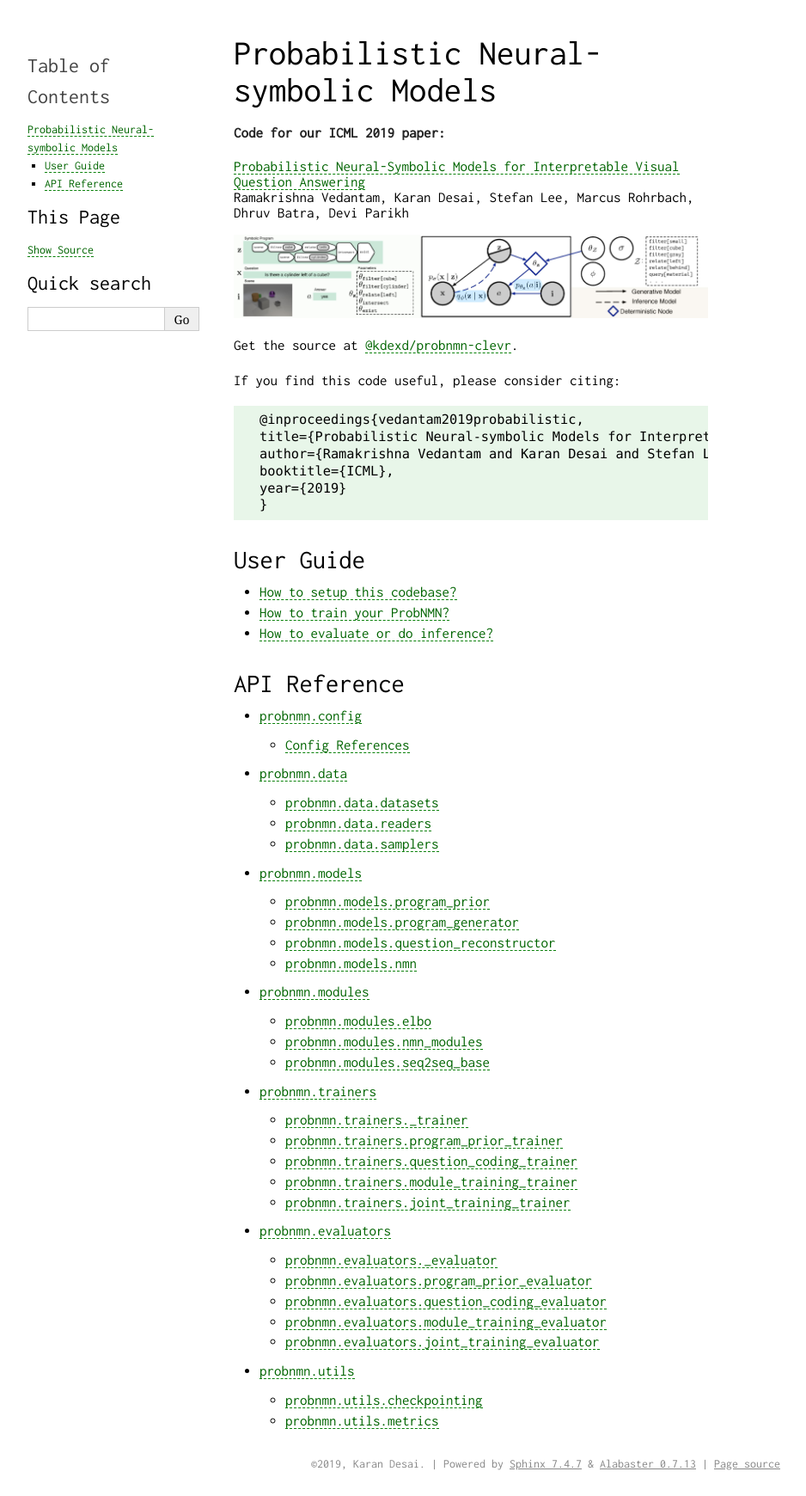
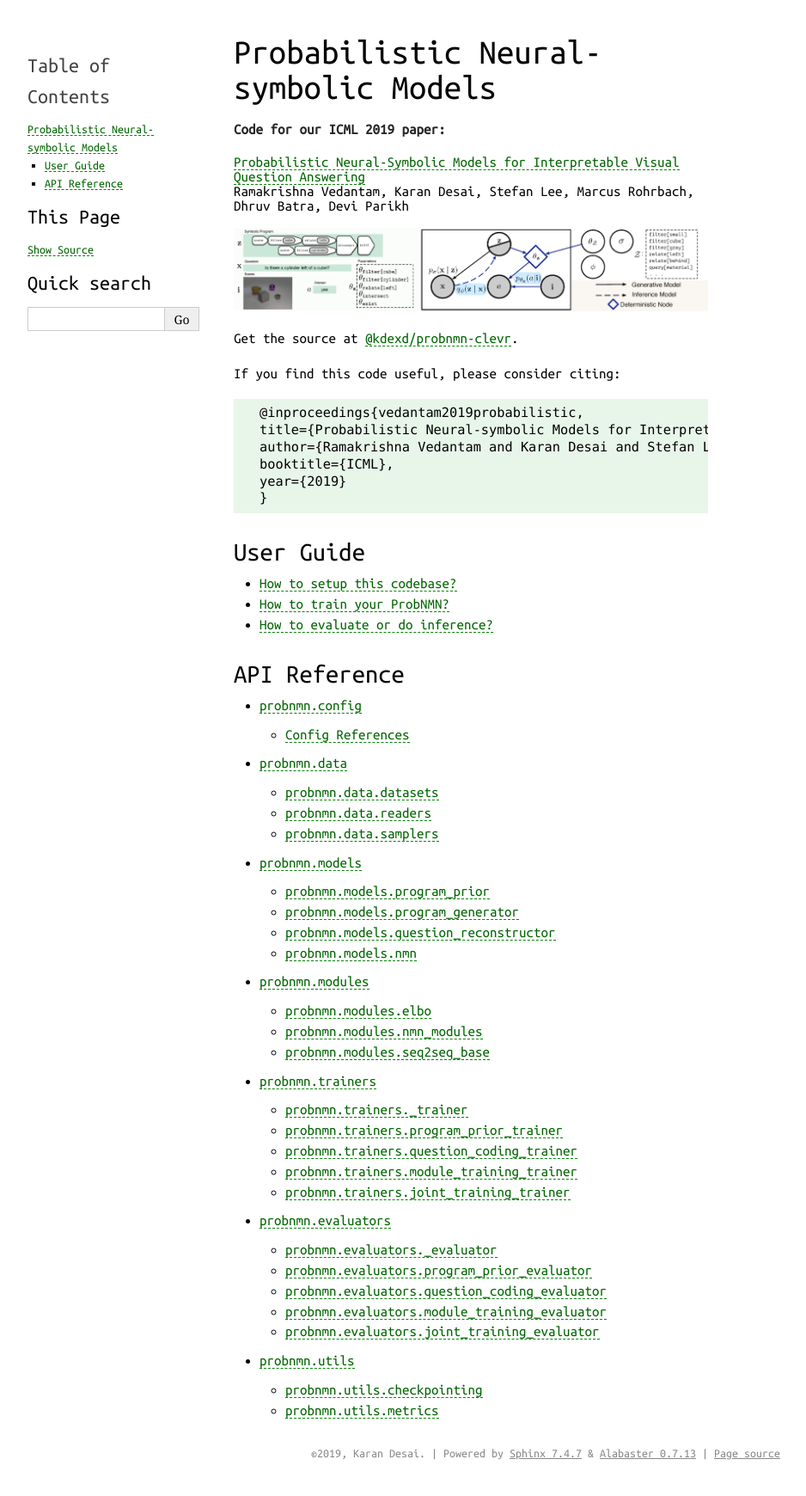
Before and after one commit to kdexd/probnmn-clevr, a Sphinx documentation site: the page built from docs/index.rst, in a window 1280 px wide. Shown: the whole page at 86% size, without its empty margins (202-1140 px from the left). Built offline with Sphinx 7.4.7, drawn with Linux system fonts in a browser that asks for light colours.

Commit message:
Change font family to Ubuntu Mono.

```diff
--- a/docs/_static/custom.css
+++ b/docs/_static/custom.css
@@ -1,6 +1,6 @@
 body {
     padding: 40px 0 0 0;
-    font-family: 'Inconsolata' !important;
+    font-family: "Ubuntu Mono", monospace !important;
 }
 
 /* Make main content wider */
@@ -26,11 +26,11 @@
     color: #252525;
 }
 
-/* Inconsolata everywhere */
+/* Ubuntu Mono everywhere */
 h1, h2, h3, h4, div.sphinxsidebar h1, div.sphinxsidebar h2,
 div.sphinxsidebar h3, div.sphinxsidebar h4, div.body h1,
 div.body h2, div.body h3, div.body h4, div.body {
-    font-family: 'Inconsolata' !important;
+    font-family: "Ubuntu Mono", monospace !important;
 }
 
 /* TOC tree anchor tag & view source link styling like kdexd.github.io */
--- a/docs/_templates/layout.html
+++ b/docs/_templates/layout.html
@@ -12,7 +12,7 @@
     gtag('config', 'UA-120523111-2');
     </script>
 
-    <link href="https://fonts.googleapis.com/css?family=Inconsolata&display=swap" rel="stylesheet">
+    <link href="https://fonts.googleapis.com/css?family=Ubuntu+Mono&display=swap" rel="stylesheet">
 
 {{ super() }}
 {% endblock %}
```
